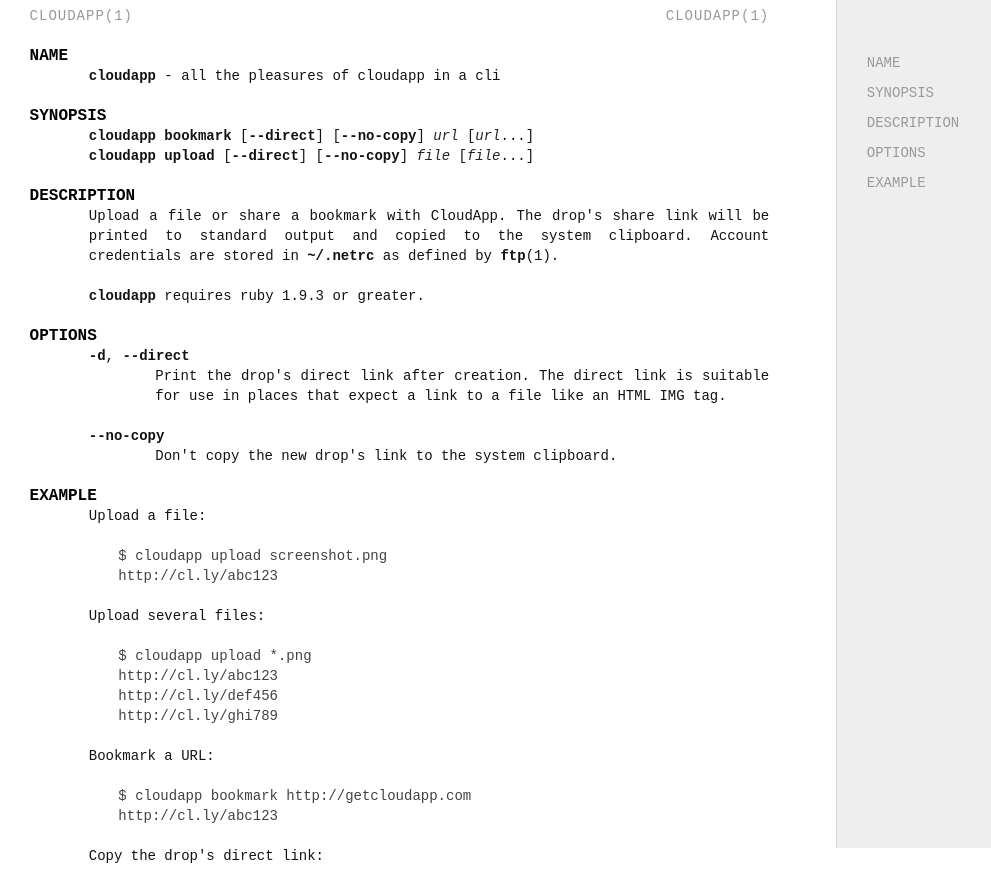
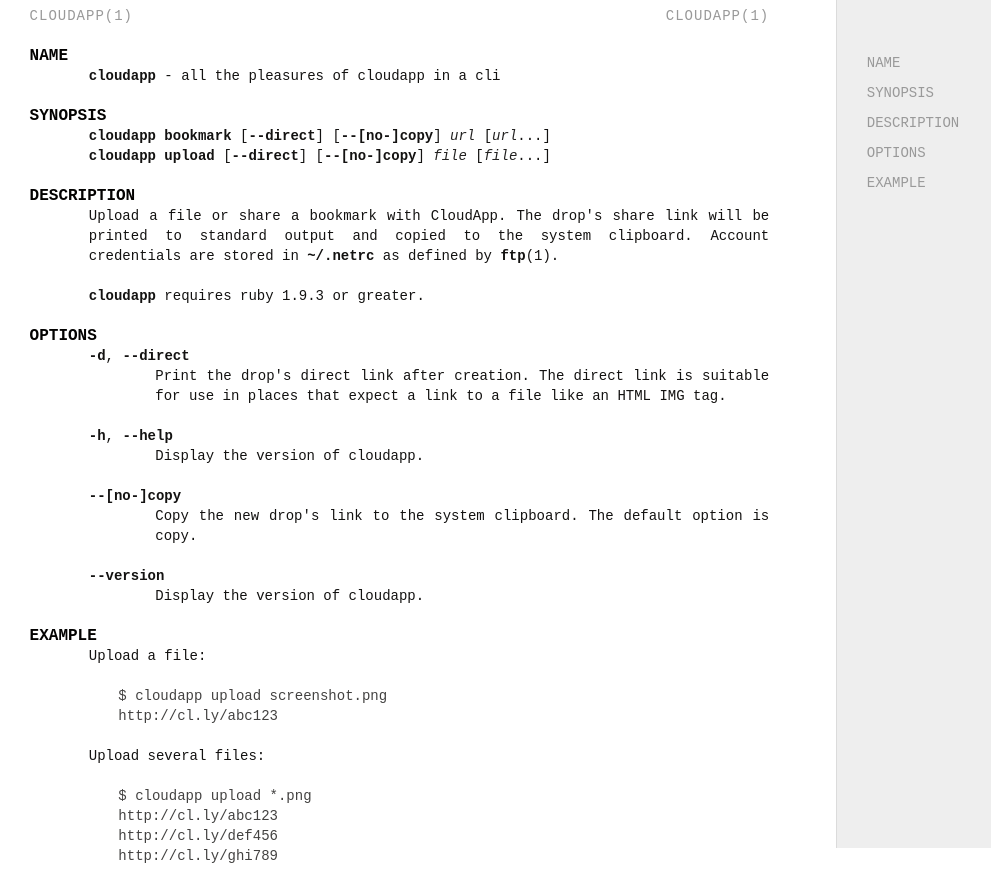
Before and after one commit to cloudapp/cloudapp.rb, a plain HTML site: page man/cloudapp.1.html in a window 1280 px wide. Shown: the top 869 px of the page, without its empty margins (0-991 px from the left). Drawn offline with Linux system fonts and the light colour scheme.

Commit message:
Update man page

```diff
--- a/man/cloudapp.1.html
+++ b/man/cloudapp.1.html
@@ -79,8 +79,8 @@
 
 <h2 id="SYNOPSIS">SYNOPSIS</h2>
 
-<p><code>cloudapp bookmark</code> [<code>--direct</code>] [<code>--no-copy</code>] <var>url</var> [<var>url</var>...]<br />
-<code>cloudapp upload</code>   [<code>--direct</code>] [<code>--no-copy</code>] <var>file</var> [<var>file</var>...]</p>
+<p><code>cloudapp bookmark</code> [<code>--direct</code>] [<code>--[no-]copy</code>] <var>url</var> [<var>url</var>...]<br />
+<code>cloudapp upload</code>   [<code>--direct</code>] [<code>--[no-]copy</code>] <var>file</var> [<var>file</var>...]</p>
 
 <h2 id="DESCRIPTION">DESCRIPTION</h2>
 
@@ -95,7 +95,10 @@
 <dl>
 <dt><code>-d</code>, <code>--direct</code></dt><dd><p>Print the drop's direct link after creation. The direct link is suitable for
 use in places that expect a link to a file like an HTML IMG tag.</p></dd>
-<dt><code>--no-copy</code></dt><dd><p>Don't copy the new drop's link to the system clipboard.</p></dd>
+<dt><code>-h</code>, <code>--help</code></dt><dd><p>Display the version of cloudapp.</p></dd>
+<dt><code>--[no-]copy</code></dt><dd><p>Copy the new drop's link to the system clipboard. The default option is
+copy.</p></dd>
+<dt><code>--version</code></dt><dd><p>Display the version of cloudapp.</p></dd>
 </dl>
 
 
```
Also changed, not shown: 2 other files.
